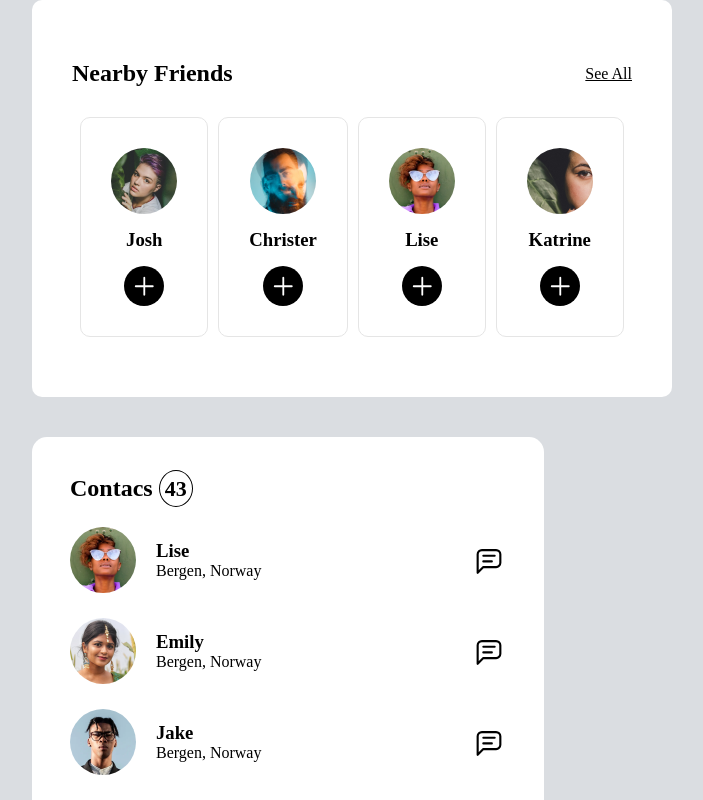
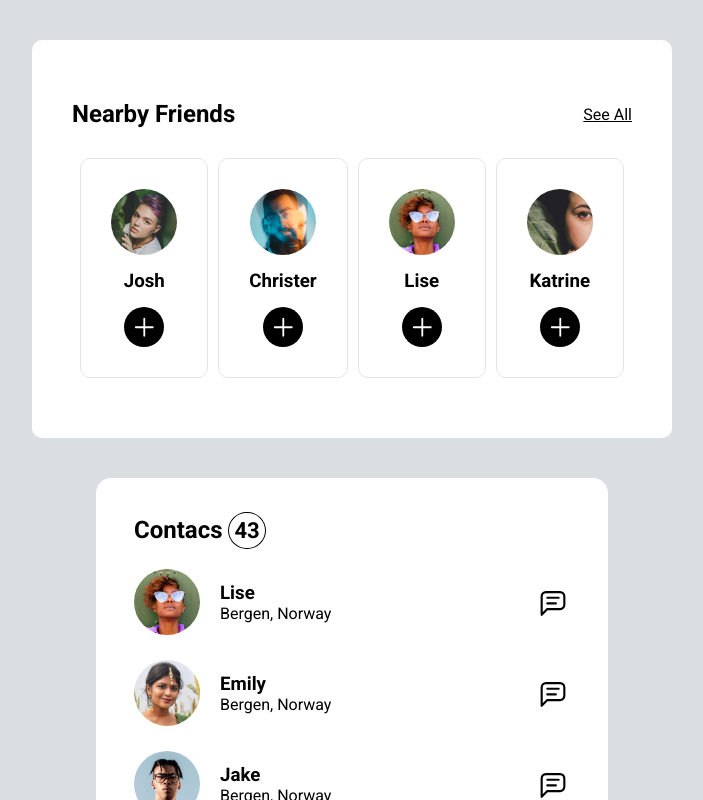
Before and after one commit to estefaneluz/revisao-css, a JavaScript app in the folder classe-03/: page / in a window 1280 px wide. Shown: the top 800 px of the page, without its empty margins (288-991 px from the left). Built offline with nearby package versions, Linux system fonts and the light colour scheme; the HTML template or start-up script is replaced by a standard one.

Commit message:
ajustes finais

```diff
--- a/classe-03/src/App.css
+++ b/classe-03/src/App.css
@@ -1,3 +1,5 @@
+@import url('https://fonts.googleapis.com/css2?family=Roboto:wght@400;700&display=swap');
+
 * {
     box-sizing: border-box;
     margin: 0;
@@ -7,13 +9,19 @@
 body {
     background-color: #DADDE1;
     min-height: 100vh;
+    margin: 5vh 0;
 
-    display: flex;
-    flex-direction: column;
-    align-items: center;
-    justify-content: center;
+    font-family: 'Roboto', sans-serif;
 }
 
 a {
     color: #000000;
 }
+
+.App {
+    display: flex;
+    flex-direction: column;
+    align-items: center;
+    justify-content: center;
+    row-gap: 5vh;
+}
--- a/classe-03/src/components/Contacts/styles.css
+++ b/classe-03/src/components/Contacts/styles.css
@@ -11,7 +11,6 @@
 }
 
 .card-contacs {
-    margin: 5vh 0;
     padding: 38px;
 
     width: 40vw;
```
